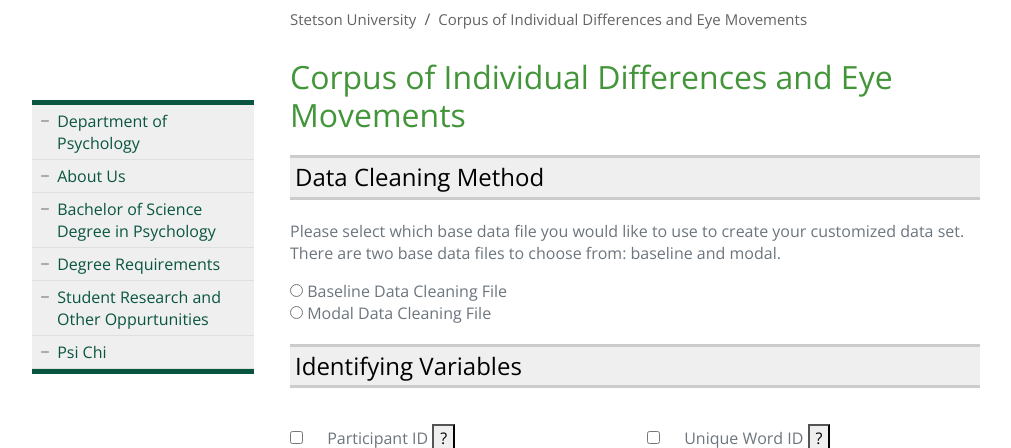
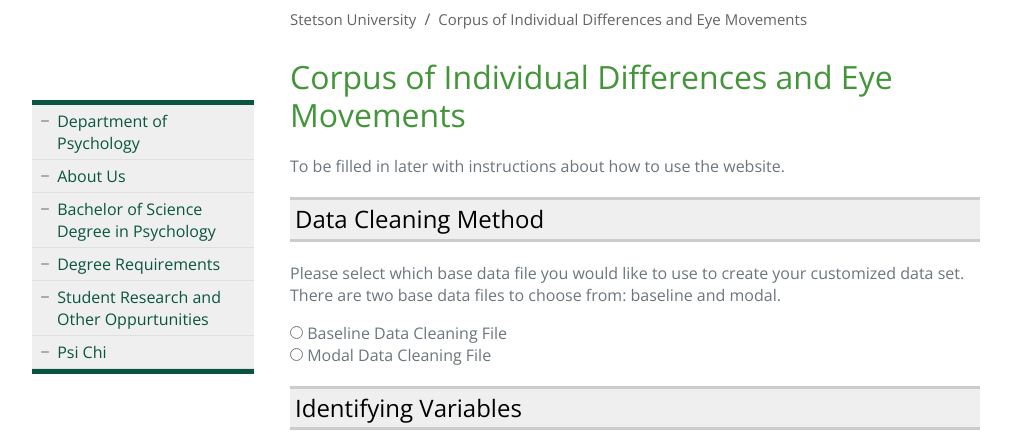
Before and after one commit to StetsonMathCS/project-1-data-dynamos, a Python web app: template templates/index.html in a window 1280 px wide. Shown: the part 146-594 px from the top of the page, without its empty margins (128-1139 px from the left). Run offline with Jinja, Linux system fonts and the light colour scheme; the template is opened without the code that fills it, so the values that code supplies are empty; some libraries are stand-ins or nearby versions.

Commit message:
Update index.html

```diff
--- a/templates/index.html
+++ b/templates/index.html
@@ -384,6 +384,7 @@
                 </div>
                 <div id="layout" class="container-fluid">
                     <h1>Corpus of Individual Differences and Eye Movements</h1>
+                    <p>To be filled in later with instructions about how to use the website.</p>
                     <!-- THIS DIV IS WHERE YOU WILL WANT TO INSERT CONTENT. EVERYTHING OUTSIDE OF IT IS THE TEMPLATE FOR THE PAGE WHILE THE INSIDE IS THE THEME. -Corey -->
                     <!-- Place this snippet inside the <div id="layout" class="container-fluid"> in your index.html file -->
                     <div class="main-container">
```
